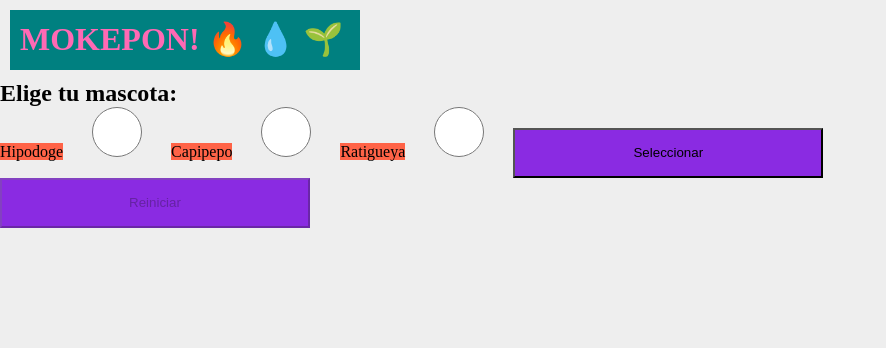
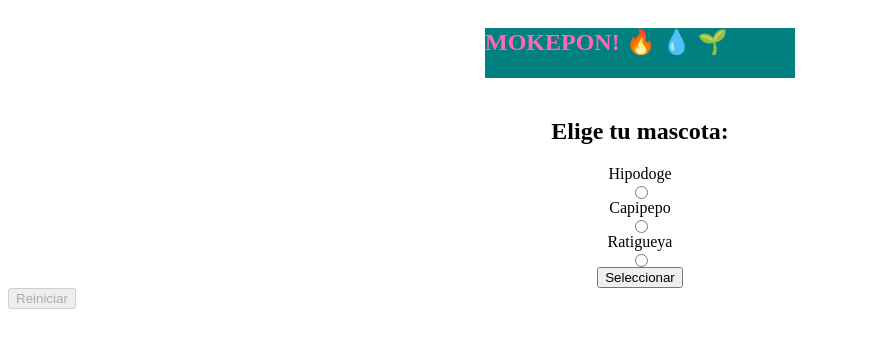
Before and after one commit to AngelDHackerman/programacion-basica, a plain HTML site: page mokepon/mokepon.html in a window 1280 px wide. Shown: the whole page, without its empty margins (0-886 px from the left). Drawn offline with Linux system fonts and the light colour scheme.

Commit message:
centrando el contenido de nuestro juego

```diff
--- a/mokepon/css/styles.css
+++ b/mokepon/css/styles.css
@@ -1,41 +1,13 @@
-/* Reseteando los margenes y espacios de las etiquetas */
-
-* {
-  margin: 0;
-  padding: 0;
-  box-sizing: border-box;
-}
-
-body {
-  background-color: #eee;
-}
-
-
-/* body */
-
-h1.titulo {
+.titulo {
   color: hotpink;
-  margin: 10px;
-  padding: 10px;
-  width: 350px;
-  height: 60px;
+  width: 310px;
+  height: 50px;
   background-color: teal;
 }
 
-label {                       /* ? este no toma ni alto ni ancho */
-  background-color: tomato;
-  /* width: 315px;
-  height: 50px; */
+#seleccionar-mascota {
+  display: flex;
+  flex-direction: column;
+  justify-content: center;
+  align-items: center;
 }
-
-input {
-  background-color: aqua;
-  width: 100px;
-  height: 50px;
-}
-
-button {
-  background-color: blueviolet;
-  width: 310px;
-  height: 50px;
-}
--- a/mokepon/mokepon.html
+++ b/mokepon/mokepon.html
@@ -8,9 +8,10 @@
   <link rel="stylesheet" href="./css/styles.css">
 </head>
 <body>
-  <h1 class="titulo">MOKEPON! 🔥 💧 🌱</h1>
 
   <section id="seleccionar-mascota">
+    <h1 class="titulo">MOKEPON! 🔥 💧 🌱</h1>
+
     <h2>Elige tu mascota: </h2>
 
     <label for="hipodoge">Hipodoge</label>
@@ -26,6 +27,8 @@
   </section>
 
   <section id="seleccionar-ataque">
+    <h1 class="titulo">MOKEPON! 🔥 💧 🌱</h1>
+
     <h2>Elige tu ataque: </h2>
     <p>Tu mascota <span id="mascota-jugador"></span> tiene <span id="vidas-jugador">3</span> vidas.</p>
     <p>La <span id="mascota-enemigo"></span> mascota del enemigo tiene <span id="vidas-enemigo">3</span> vidas.</p>
```
